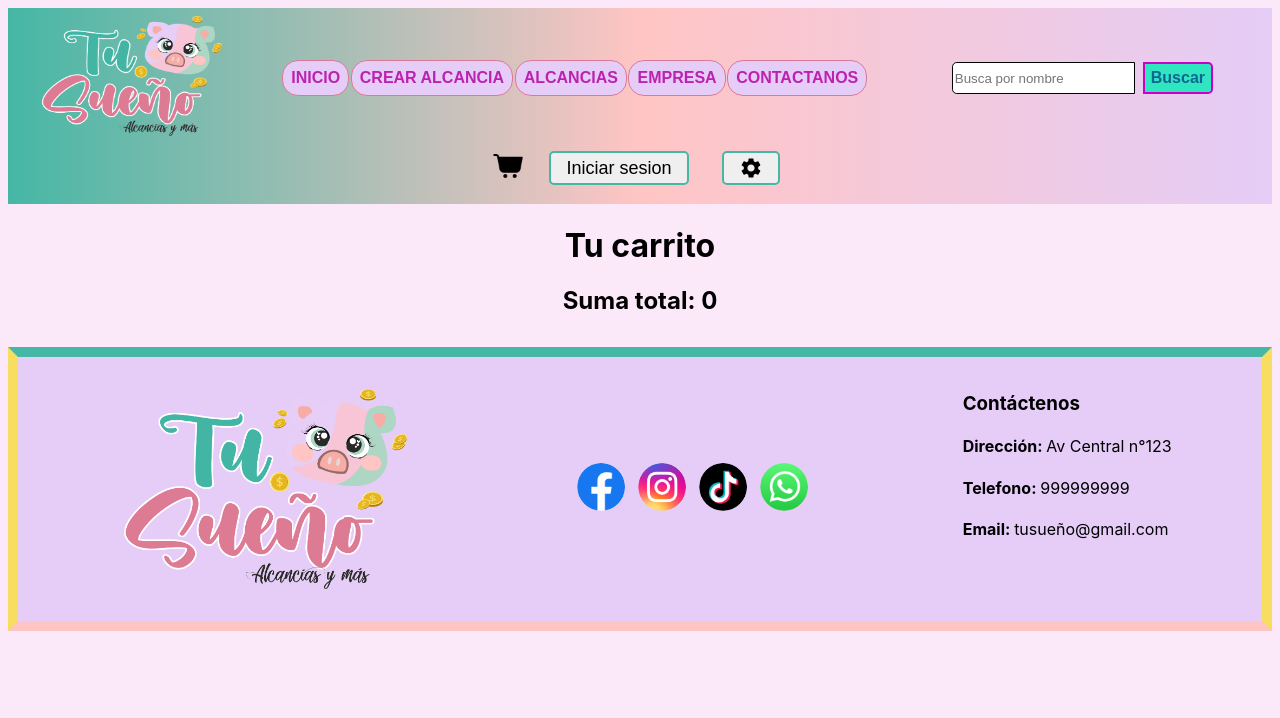
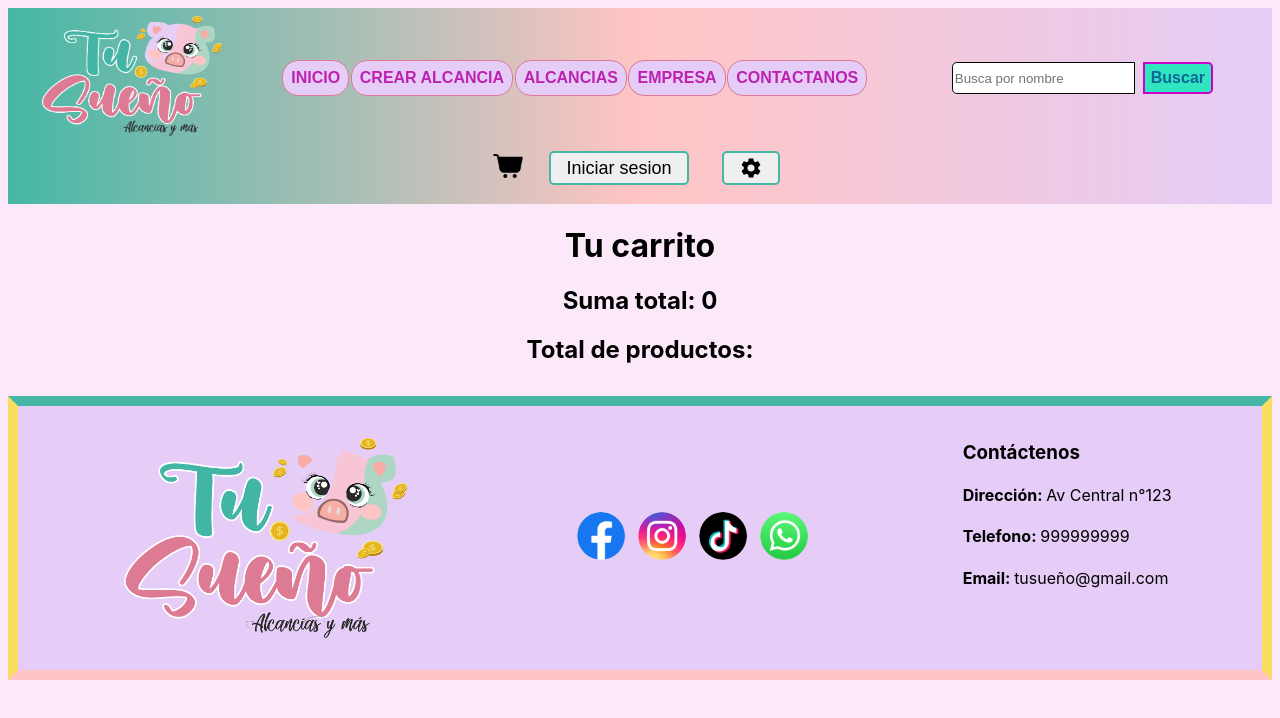
Before and after one commit to UrielGarmendia/tu-suenio-front, a React (Vite) app: page /carrito in a window 1280 px wide. Shown: the top 718 px of the page. Built offline with nearby package versions, Linux system fonts and the light colour scheme.

Commit message:
Carrito funcional final parte 56

```diff
--- a/src/Components/Alcancias/Alcancias.jsx
+++ b/src/Components/Alcancias/Alcancias.jsx
@@ -39,7 +39,7 @@ const Alcancias = () => {
       <div className={styles.containerCards}>
         {currentPage.length ? (
           currentPage?.map(
-            ({ id, name, title, price, image, stock, size, Categories, id_categorie }) => {
+            ({ id, name, title, price, stock, size, Categories, id_categorie,  image_secure_url}) => {
               return (
                 <Card
                   key={id}
@@ -49,7 +49,7 @@ const Alcancias = () => {
                   name={name}
                   title={title}
                   price={price}
-                  image={image}
+                  image_secure_url={image_secure_url}
                   stock={stock}
                   size={size}
                 />
--- a/src/Components/Card/Card.jsx
+++ b/src/Components/Card/Card.jsx
@@ -6,7 +6,7 @@ import {detail} from "../../Redux/actions";
 import { useDispatch } from "react-redux";
 import { CartShopping } from "../../Redux/actions";
 
-const Card = ({ id, name, title, price, stock, image, size, Categories, id_categorie }) => {
+const Card = ({ id, name, title, price, stock, image_secure_url, size, Categories, id_categorie }) => {
   const navigate = useNavigate();
   const dispatch = useDispatch();
 
@@ -21,7 +21,7 @@ const Card = ({ id, name, title, price, stock, image, size, Categories, id_categ
   return (
     <div key={id} className="card-container">
        <AddShoppingCartIcon className="iconAddShoppingCart" onClick={() => handleClick(id)}/>
-      {/* <img src={image} alt={title} className="card-image" onClick={handleNavigate}/> */}
+      <img src={image_secure_url} alt={title} className="card-image" onClick={handleNavigate}/>
 
       <div className="card-title" onClick={handleNavigate}>
         <h3>{title}</h3>
--- a/src/Components/Carrito/Carrito.jsx
+++ b/src/Components/Carrito/Carrito.jsx
@@ -9,13 +9,14 @@ const Carrito = () => {
     const state = useSelector(state => state.CartShopping);
     let [index, setIndex] = useState(() => {
         const savedCart = localStorage.getItem("cart");
-        return savedCart ? JSON.parse(savedCart) : state.map(item => ({...item, quantity: 1}));
+        return state.length ? state?.map(item => ({...item, quantity: 1})) : JSON.parse(savedCart);
     });
+
 
     const handleSum = (stock, indexEl) => {
         if(index[indexEl].quantity < stock) {
             const stateCopy = [...index];
-            stateCopy[indexEl].quantity++
+            stateCopy[indexEl].quantity++;
             setIndex(stateCopy);
         }
     };
@@ -41,14 +42,19 @@ const Carrito = () => {
        setIndex(filtrado)
     }
 
+    const handlerReduce = (arr) => {
+        const totalProducts = arr?.reduce((a, b) => a + b.quantity ,0);
+        return totalProducts;
+    };
+
     useEffect(() => {
-        if(index.length > 0) localStorage.setItem("cart", JSON.stringify(index));
+        if(index?.length) localStorage.setItem("cart", JSON.stringify(index));
     }, [index]);
 
     return (
         <div className="car-container">
             <h1>Tu carrito</h1>
-            { index.map((el, indexEl) => (
+            { index?.map((el, indexEl) => (
                 <div key={el.id}>
                     <div><img src={el.image_secure_url} alt={el.name} /></div>
                     <h2>{el.name}</h2>
@@ -66,6 +72,7 @@ const Carrito = () => {
             ))}
             <div>
                 <h2>Suma total: {totalSum}</h2>
+                <h2>Total de productos: {handlerReduce(index)}</h2>
             </div>
         </div>
     )
--- a/src/Redux/Reducer.js
+++ b/src/Redux/Reducer.js
@@ -66,10 +66,13 @@ const reducer = (state = initialState, action) => {
         AllAlcancias: state.copyAllAlcancias
       }
     case CART_SHOPING:
-      return {
+      const found = state.CartShopping.filter(el => el.id === action.payload[0].id);
+
+      if(!found.length) return {
         ...state,
         CartShopping: [...state.CartShopping, ...action.payload]
-      }
+      };
+
     default:
       return state;
   }
```
